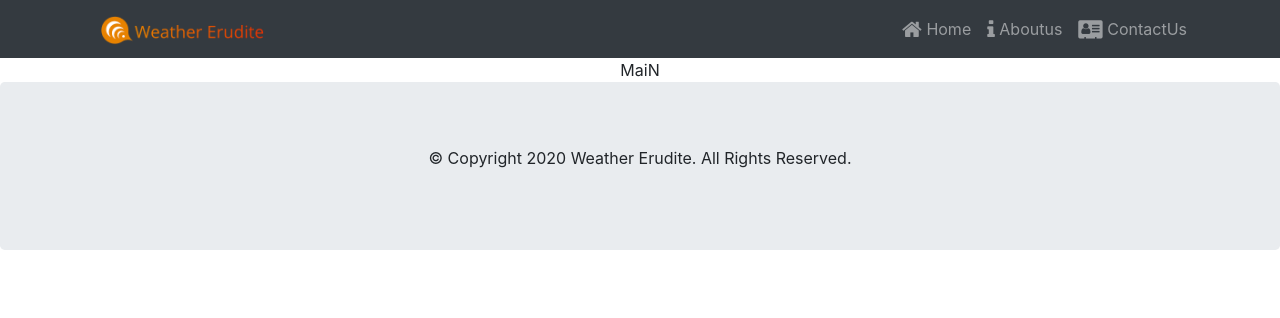
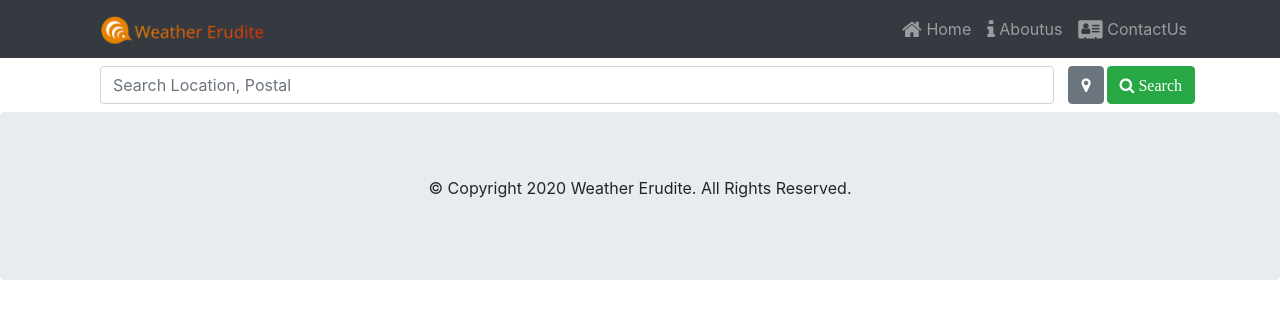
Before and after one commit to shikhar2817/Weather-Forecasting-Application, a React (Create React App) app: page / in a window 1280 px wide. Shown: the top 318 px of the page. Built offline with nearby package versions, Linux system fonts and the light colour scheme.

Commit message:
Search Component

```diff
--- a/src/components/main/MainComponent.tsx
+++ b/src/components/main/MainComponent.tsx
@@ -1,9 +1,9 @@
 import React from 'react';
-
+import Search from '../search/SearchComponent'
 export function Main () {
     return (
         <div>
-            MaiN
+            <Search/>
         </div>
     );
 }
--- /dev/null
+++ b/src/components/search/SearchComponent.tsx
@@ -0,0 +1,32 @@
+import { InputGroup, InputGroupAddon, Button, Input } from 'reactstrap';
+
+export default function Search(){
+    const BarStyling = {width:"20rem",background:"#F2F1F9", border:"none", padding:"0.5rem"};
+    return (
+        <>
+            <div className="container">
+                <h2></h2>
+                <InputGroup>
+                    <div className="container">
+                        <div className="row">
+                            <div className="col">
+                                <Input icon="search" placeholder="Search Location, Postal"/>
+                            </div>
+                            <div className="ml-0">
+                                <InputGroupAddon addonType="append">
+                                    <Button color="secondary"> <i className="fa fa-map-marker" aria-hidden="true"></i></Button>
+                                </InputGroupAddon>
+                            </div>
+                            <div className="ml-1">
+                                <InputGroupAddon addonType="append">
+                                    <Button color="success"> <i className="fa fa-search "> Search</i> </Button>
+                                </InputGroupAddon>
+                            </div>
+                        </div>
+                    </div>
+                </InputGroup>
+                <h2></h2>
+            </div>
+        </>
+    );
+}
```
Also changed, not shown: 2 other files (tests, documents, lock files or other folders).
